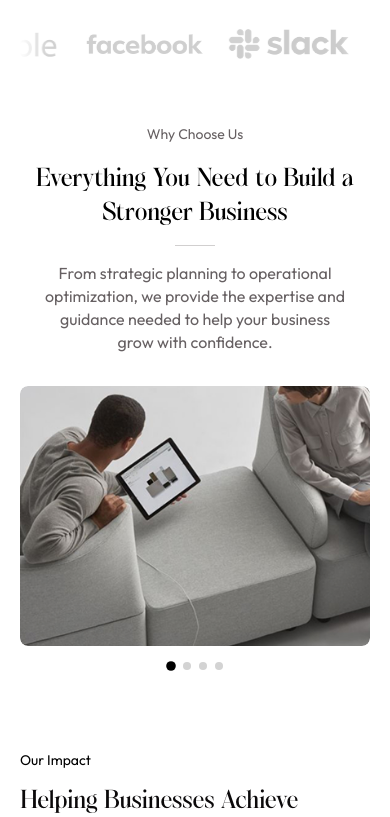
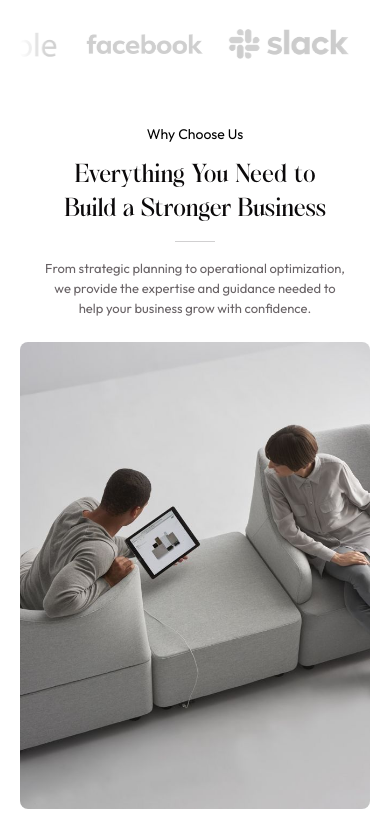
Before and after one commit to MoheebSalah/RHMZ_SharedTask, a React (Vite) app: page / in a window 390 px wide. Shown: the part 887-1704 px from the top of the page. Built offline with nearby package versions, Linux system fonts and the light colour scheme.

Commit message:
finish footer and why us section

```diff
--- a/src/components/sections/feature-one/FeatureOneSection.tsx
+++ b/src/components/sections/feature-one/FeatureOneSection.tsx
@@ -6,26 +6,25 @@ import SectionContainer from "../../layout/SectionContainer";
 
 const colors = {
   white: "#ffffff",
-  text: "#000000",
-  subtext: "#666062",
-  dot: "#d3d3d3",
-  dotActive: "#000000",
+  text: "#0B090A",
+  eyebrow: "#000000",
+  subtext: "#696366",
 } as const;
 
 const featureOne = {
-  sectionGap: 32,
-  sectionPaddingY: 56,
-  headerGap: 16,
+  sectionGap: 24,
+  sectionPaddingY: 32,
+  headerGap: 12,
   gridGap: 16,
 } as const;
 
 // ─── Sizes ───────────────────────────────────────────────────────────────────
 
 const GRID_GAP = featureOne.gridGap;
-const IMG_HEIGHT_TALL = 520;
-const IMG_HEIGHT_TOP = 252;
-const IMG_HEIGHT_BOTTOM = 252;
-const LEFT_COL_WIDTH = 340;
+const IMG_HEIGHT_TALL = 430;
+const IMG_HEIGHT_TOP = 207;
+const IMG_HEIGHT_BOTTOM = 207;
+const LEFT_COL_WIDTH = 300;
 
 // ─── Breakpoint hook ─────────────────────────────────────────────────────────
 
@@ -43,103 +42,69 @@ function useIsMobile(breakpoint = 768) {
   return isMobile;
 }
 
-// ─── Carousel (mobile) ───────────────────────────────────────────────────────
+// ─── Mobile grid ──────────────────────────────────────────────────────────────
 
-const Carousel: React.FC = () => {
-  const [current, setCurrent] = React.useState(0);
-  const total = FEATURE_ONE_IMAGES.length;
-  const trackRef = React.useRef<HTMLDivElement>(null);
-
-  // Touch swipe
-  const touchStartX = React.useRef<number>(0);
-
-  const goTo = (index: number) => {
-    setCurrent(Math.max(0, Math.min(index, total - 1)));
-  };
-
-  const onTouchStart = (e: React.TouchEvent) => {
-    touchStartX.current = e.touches[0].clientX;
-  };
-
-  const onTouchEnd = (e: React.TouchEvent) => {
-    const delta = touchStartX.current - e.changedTouches[0].clientX;
-    if (Math.abs(delta) > 40) {
-      if (delta > 0) {
-        goTo(current + 1);
-      } else {
-        goTo(current - 1);
-      }
-    }
-  };
+const MobileImageGrid: React.FC<{
+  imgErrors: Record<number, boolean>;
+  onImgError: (index: number) => void;
+}> = ({ imgErrors, onImgError }) => {
+  const cellStyles = [
+    mobileGridStyles.featuredCell,
+    mobileGridStyles.smallCell,
+    mobileGridStyles.smallCell,
+    mobileGridStyles.wideCell,
+  ];
 
   return (
-    <div style={carouselStyles.wrapper}>
-      {/* Track */}
-      <div
-        style={carouselStyles.overflow}
-        onTouchStart={onTouchStart}
-        onTouchEnd={onTouchEnd}
-      >
-        <div
-          ref={trackRef}
-          style={{
-            ...carouselStyles.track,
-            transform: `translateX(-${current * 100}%)`,
-          }}
-        >
-          {FEATURE_ONE_IMAGES.map((img, i) => (
-            <div key={i} style={carouselStyles.slide}>
-              <img
-                src={img.src}
-                alt={img.alt}
-                style={carouselStyles.img}
-              />
-            </div>
-          ))}
+    <div style={mobileGridStyles.grid}>
+      {FEATURE_ONE_IMAGES.map((img, index) => (
+        <div key={img.alt} style={cellStyles[index]}>
+          {imgErrors[index] ? (
+            <ImagePlaceholder label={img.alt} />
+          ) : (
+            <img
+              src={img.src}
+              alt={img.alt}
+              style={
+                index === 0
+                  ? mobileGridStyles.featuredImg
+                  : mobileGridStyles.img
+              }
+              onError={() => onImgError(index)}
+            />
+          )}
         </div>
-      </div>
-
-      {/* Dots */}
-      <div style={carouselStyles.dots}>
-        {FEATURE_ONE_IMAGES.map((_, i) => (
-          <button
-            key={i}
-            onClick={() => goTo(i)}
-            style={{
-              ...carouselStyles.dot,
-              backgroundColor: i === current ? colors.dotActive : colors.dot,
-              transform: i === current ? "scale(1.2)" : "scale(1)",
-            }}
-            aria-label={`Go to slide ${i + 1}`}
-          />
-        ))}
-      </div>
+      ))}
     </div>
   );
 };
 
-const carouselStyles: Record<string, React.CSSProperties> = {
-  wrapper: {
+const mobileGridStyles: Record<string, React.CSSProperties> = {
+  grid: {
     width: "100%",
-    display: "flex",
-    flexDirection: "column",
-    gap: 16,
+    display: "grid",
+    gridTemplateColumns: "repeat(2, minmax(0, 1fr))",
+    gap: 10,
   },
-  overflow: {
-    width: "100%",
-    overflow: "hidden",
-    borderRadius: 8,
-  },
-  track: {
-    display: "flex",
-    transition: "transform 0.4s cubic-bezier(0.4, 0, 0.2, 1)",
-    willChange: "transform",
-  },
-  slide: {
-    flex: "0 0 100%",
-    height: 260,
+  featuredCell: {
+    gridColumn: "1 / -1",
+    height: "auto",
     borderRadius: 8,
     overflow: "hidden",
+    backgroundColor: "#ffffff",
+  },
+  smallCell: {
+    height: 118,
+    borderRadius: 8,
+    overflow: "hidden",
+    backgroundColor: "#e8e8e8",
+  },
+  wideCell: {
+    gridColumn: "1 / -1",
+    height: 146,
+    borderRadius: 8,
+    overflow: "hidden",
+    backgroundColor: "#e8e8e8",
   },
   img: {
     width: "100%",
@@ -147,20 +112,10 @@ const carouselStyles: Record<string, React.CSSProperties> = {
     objectFit: "cover",
     display: "block",
   },
-  dots: {
-    display: "flex",
-    justifyContent: "center",
-    alignItems: "center",
-    gap: 8,
-  },
-  dot: {
-    width: 8,
-    height: 8,
-    borderRadius: "50%",
-    border: "none",
-    cursor: "pointer",
-    padding: 0,
-    transition: "background-color 0.2s ease, transform 0.2s ease",
+  featuredImg: {
+    width: "100%",
+    height: "auto",
+    display: "block",
   },
 };
 
@@ -217,7 +172,10 @@ const FeatureOne: React.FC = () => {
                 textAlign: isMobile ? "center" : "left",
               }}
             >
-              {FEATURE_ONE.title}
+              <span style={styles.titleLine}>
+                Everything You Need to
+              </span>
+              <span style={styles.titleLine}>Build a Stronger Business</span>
             </h2>
           </div>
 
@@ -236,18 +194,31 @@ const FeatureOne: React.FC = () => {
           <p
             style={{
               ...styles.description,
-              maxWidth: isMobile ? 300 : 340,
+              maxWidth: isMobile ? "100%" : 420,
               alignSelf: isMobile ? "center" : "flex-end",
+              fontSize: isMobile ? 13 : 16,
+              lineHeight: isMobile ? "20px" : "23px",
               textAlign: isMobile ? "center" : "left",
             }}
           >
-            {FEATURE_ONE.description}
+            <span style={styles.descriptionLine}>
+              From strategic planning to operational optimization,
+            </span>
+            <span style={styles.descriptionLine}>
+              we provide the expertise and guidance needed to
+            </span>
+            <span style={styles.descriptionLine}>
+              help your business grow with confidence.
+            </span>
           </p>
         </div>
 
-        {/* ── Images: Carousel on mobile, Grid on desktop ── */}
+        {/* ── Images: Mobile grid, desktop feature grid ── */}
         {isMobile ? (
-          <Carousel />
+          <MobileImageGrid
+            imgErrors={imgErrors}
+            onImgError={handleImgError}
+          />
         ) : (
           <div style={styles.grid}>
             {/* Left tall */}
@@ -356,7 +327,7 @@ const styles: Record<string, React.CSSProperties> = {
     fontWeight: 400,
     fontSize: 14,
     lineHeight: "21px",
-    color: colors.subtext,
+    color: colors.eyebrow,
     letterSpacing: 0,
   },
 
@@ -371,6 +342,10 @@ const styles: Record<string, React.CSSProperties> = {
     color: colors.text,
   },
 
+  titleLine: {
+    display: "block",
+  },
+
   description: {
     margin: 0,
     fontFamily: "Outfit, sans-serif",
@@ -379,6 +354,11 @@ const styles: Record<string, React.CSSProperties> = {
     lineHeight: "23px",
     letterSpacing: 0,
     color: colors.subtext,
+  },
+
+  descriptionLine: {
+    display: "block",
+    whiteSpace: "nowrap",
   },
 
   // ── Desktop grid ──
--- a/src/lib/constants.ts
+++ b/src/lib/constants.ts
@@ -13,7 +13,7 @@ import impactShieldDollar from "../assets/icons/impact/shield-dollar.png"
 import feature1 from "../assets/images/feature-1.png"
 import feature2 from "../assets/images/feature-2.png"
 import feature3 from "../assets/images/feature-3.png"
-import feature4 from "../assets/images/feature-4.jpg"
+import feature4Full from "../assets/images/feature-4-full.png"
 import blog1 from "../assets/insights/blog-1.png"
 import blog2 from "../assets/insights/blog-2.png"
 import blog3 from "../assets/insights/blog-3.png"
@@ -72,7 +72,7 @@ export const FEATURE_ONE = {
 /** Grid order matches Figma frame: left tall → top middle → top right → bottom wide */
 export const FEATURE_ONE_IMAGES = [
   {
-    src: feature4,
+    src: feature4Full,
     alt: "Team members reviewing analytics on a tablet",
   },
   {
--- a/src/styles/footer.css
+++ b/src/styles/footer.css
@@ -66,9 +66,21 @@
   opacity: 0.78;
 }
 
+.footer-brand-shape {
+  bottom: -92px;
+  right: -80px;
+  width: 240px;
+}
+
 @media (min-width: 1024px) {
   .footer-links-grid {
     justify-items: center;
+  }
+
+  .footer-brand-shape {
+    bottom: -140px;
+    right: clamp(104px, 11vw, 188px);
+    width: clamp(480px, 34vw, 580px);
   }
 }
 
@@ -107,7 +119,7 @@
 
 @media (max-width: 767px) {
   .site-footer {
-    margin-top: 80px;
+    margin-top: 64px;
   }
 
   .footer-brand-shape {
@@ -127,13 +139,14 @@
 
   .footer-top-cta h2,
   .footer-image-section h3 {
-    font-size: clamp(30px, 9vw, 38px);
+    font-size: clamp(24px, 7vw, 30px);
+    line-height: 1.08;
   }
 
   .footer-top-cta p,
   .footer-image-section p {
-    font-size: 18px;
-    line-height: 26px;
+    font-size: 14px;
+    line-height: 21px;
   }
 
   .footer-top-cta button,
@@ -143,7 +156,7 @@
 
   .footer-cta-row {
     grid-template-columns: 1fr !important;
-    gap: 44px;
+    gap: 20px;
     text-align: center;
   }
 
@@ -160,7 +173,7 @@
   .footer-links-grid {
     grid-template-columns: 1fr !important;
     justify-items: center !important;
-    gap: 42px;
+    gap: 24px;
   }
 
   .footer-link-column {
@@ -169,7 +182,7 @@
 
   .footer-bottom-row {
     align-items: center !important;
-    gap: 36px;
+    gap: 22px;
     text-align: center;
   }
 
```
Also changed, not shown: src/components/layout/footer/Footer.tsx (+20 -20 lines), src/assets/images/feature-4-full.png (added).
